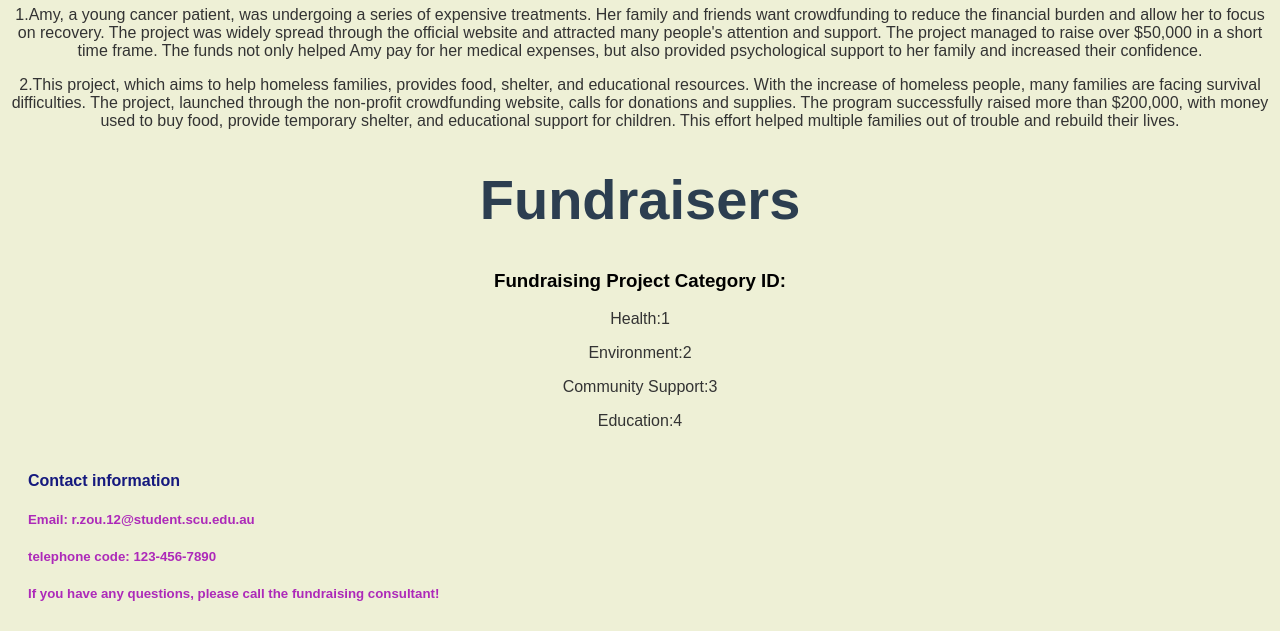
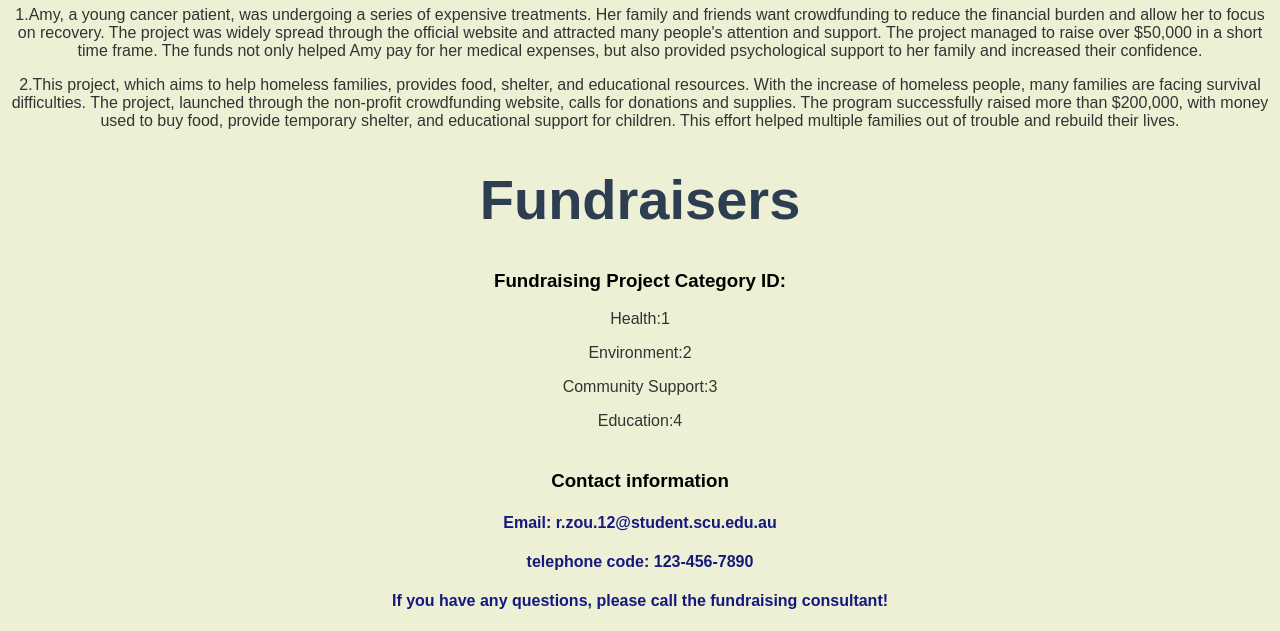
Before and after one commit to Christine1621/Web2Assessment2, a plain HTML site: page Ass2/index.html in a window 1280 px wide. Shown: the part 542-1173 px from the top of the page. Drawn offline with Linux system fonts and the light colour scheme; no server answers.

Commit message:
follow commit

```diff
--- a/Ass2/index.html
+++ b/Ass2/index.html
@@ -70,10 +70,10 @@
 
 
     <section>
-        <h4>Contact information</h4>
-        <h5>Email: r.zou.12@student.scu.edu.au</h5>
-        <h5>telephone code: 123-456-7890</h5>
-        <h5>If you have any questions, please call the fundraising consultant!</h5>
+        <h3>Contact information</h3>
+        <h4>Email: r.zou.12@student.scu.edu.au</h4>
+        <h4>telephone code: 123-456-7890</h4>
+        <h4>If you have any questions, please call the fundraising consultant!</h4>
     </section>
 
 </body>
--- a/Ass2/style.css
+++ b/Ass2/style.css
@@ -17,7 +17,7 @@ nav a {
     margin-right: 40px;
 }
 /*字体居中*/
-h1, h2, h3, p{
+h1, h2, h3,h4, p{
     text-align: center;
   }
 
```
Also changed, not shown: Ass2/Fundraisers.html (+2 -2 lines), crowdfunding_api/package.json (+6 -1 lines).
